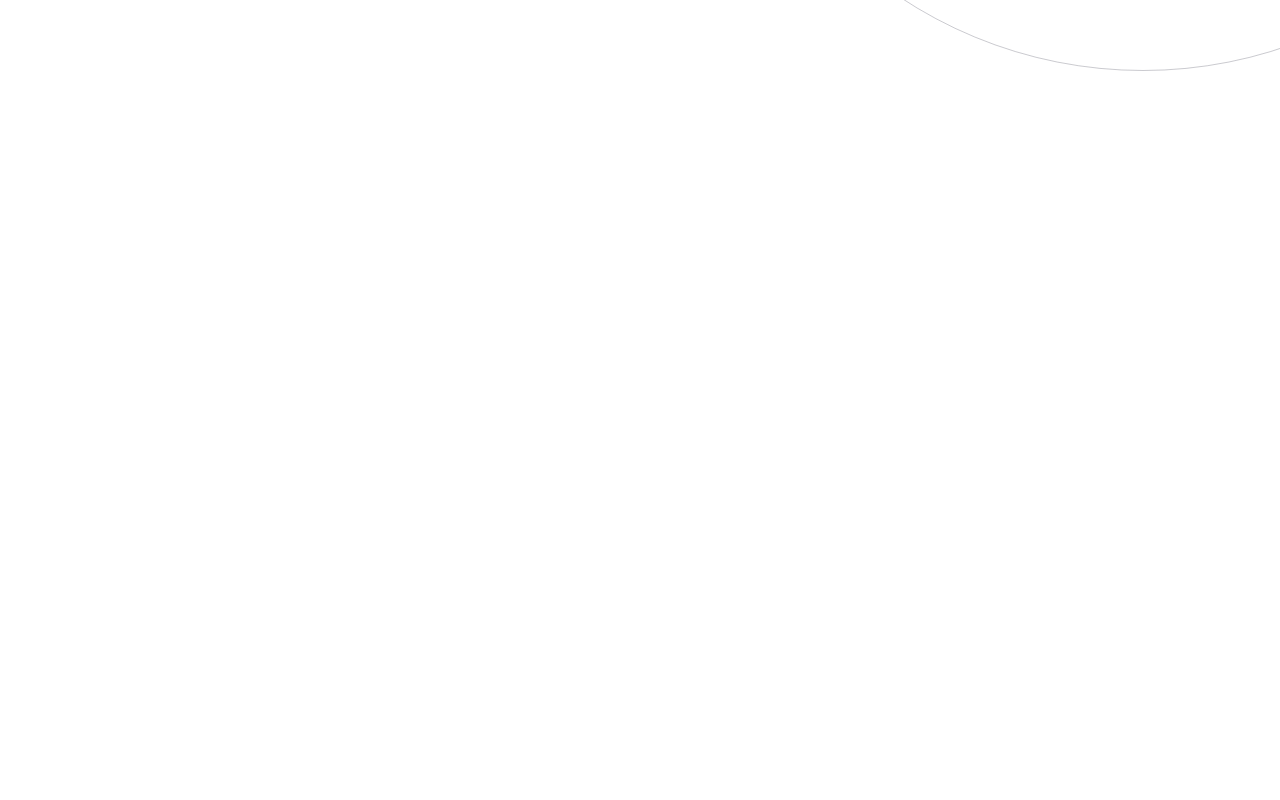
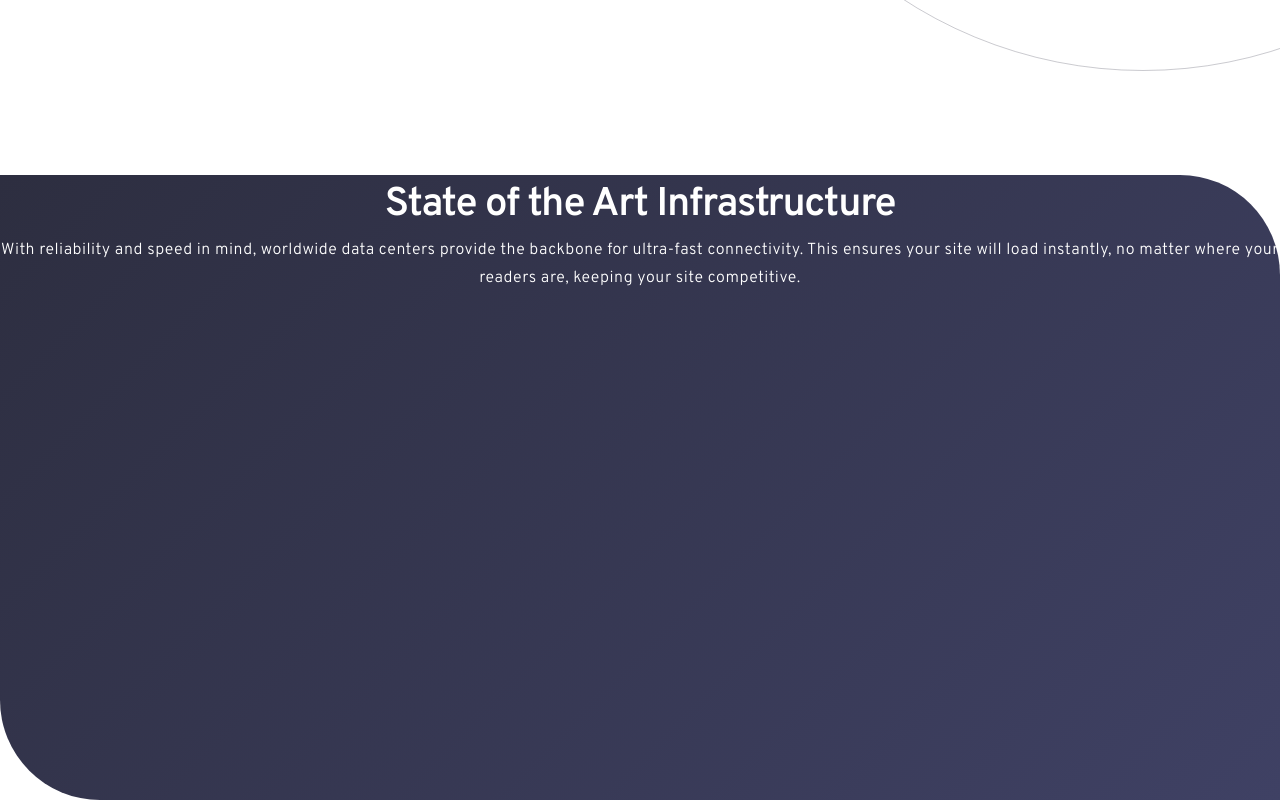
Before and after one commit to tkressma/blogr-landing-page, a React (Create React App) app: page / in a window 1280 px wide. Shown: the part 1561-2361 px from the top of the page. Before the commit the page ends 1736 px from the top, so only its background shows below. Built offline with nearby package versions, Linux system fonts and the light colour scheme.

Commit message:
Add base html/css for insfrastructure section

```diff
--- a/src/components/Sections/InfrastructureSection.js
+++ b/src/components/Sections/InfrastructureSection.js
@@ -0,0 +1,22 @@
+import styles from "./InfrastructureSection.module.css";
+import phones from "../../assets/illustration-phones.svg";
+import circles from "../../assets/bg-pattern-circles.svg";
+const InfrastructureSection = () => {
+  return (
+    <section className={styles.section}>
+      <article className={styles["section__article"]}>
+        <h2 className={styles["section__h2"]}>
+          State of the Art Infrastructure
+        </h2>
+        <p className={styles["section__p"]}>
+          With reliability and speed in mind, worldwide data centers provide the
+          backbone for ultra-fast connectivity. This ensures your site will load
+          instantly, no matter where your readers are, keeping your site
+          competitive.
+        </p>
+      </article>
+    </section>
+  );
+};
+
+export default InfrastructureSection;
--- /dev/null
+++ b/src/components/Sections/InfrastructureSection.module.css
@@ -0,0 +1,37 @@
+.section {
+  display: flex;
+  flex-direction: column;
+  align-items: center;
+  background: linear-gradient(135deg, #2d2e40 0%, #3f4164 100%);
+  border-radius: 0px 100px;
+  color: #ffffff;
+  font-family: "Overpass", sans-serif;
+  height: 625px;
+  width: 100%;
+}
+
+.section__h2 {
+  font-weight: 600;
+  font-size: 2.5rem;
+  letter-spacing: -1.2px;
+  line-height: 61px;
+  text-align: center;
+}
+
+.section__p {
+  font-weight: 400;
+  font-size: 1rem;
+  letter-spacing: 0.5px;
+  line-height: 28px;
+  text-align: center;
+}
+
+.section__article {
+  grid-area: 2 / 1 / 3 / 2;
+}
+
+.circles {
+  z-index: 0;
+  position: absolute;
+  object-fit: contain;
+}
--- a/src/components/Sections/Main.js
+++ b/src/components/Sections/Main.js
@@ -1,9 +1,12 @@
 import React from "react";
 import DesignSection from "./DesignSection";
+import InfrastructureSection from "./InfrastructureSection";
+
 const Main = () => {
   return (
     <main>
       <DesignSection />
+      <InfrastructureSection />
     </main>
   );
 };
```
